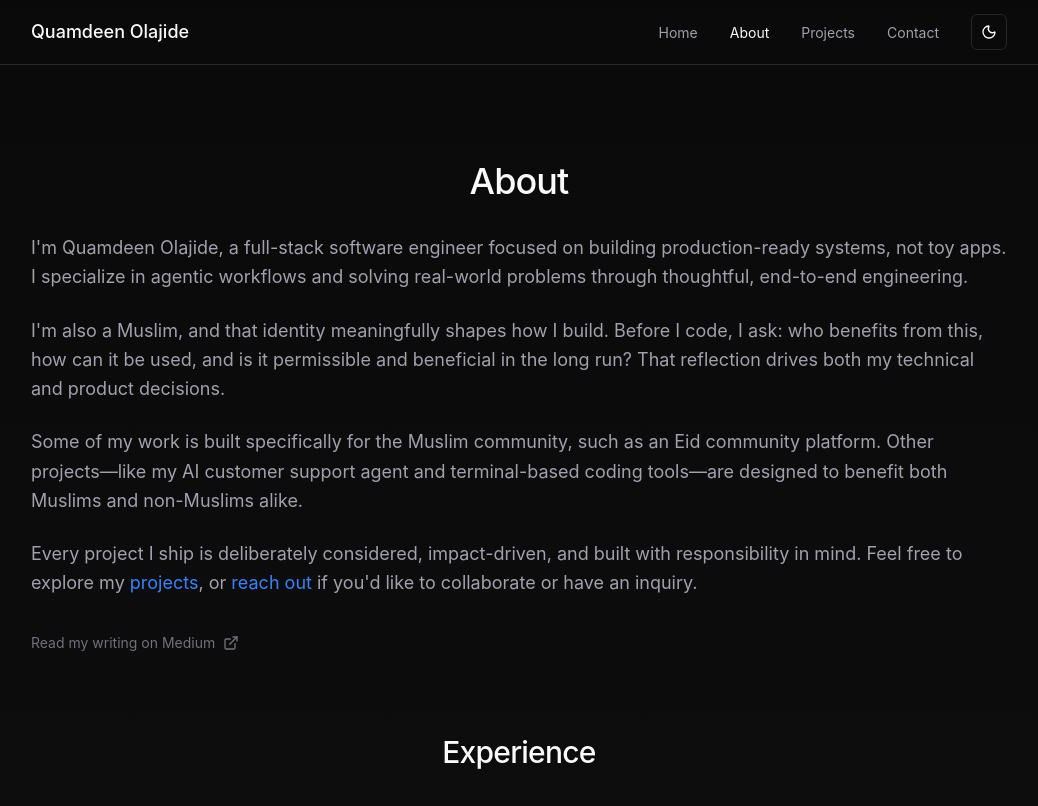
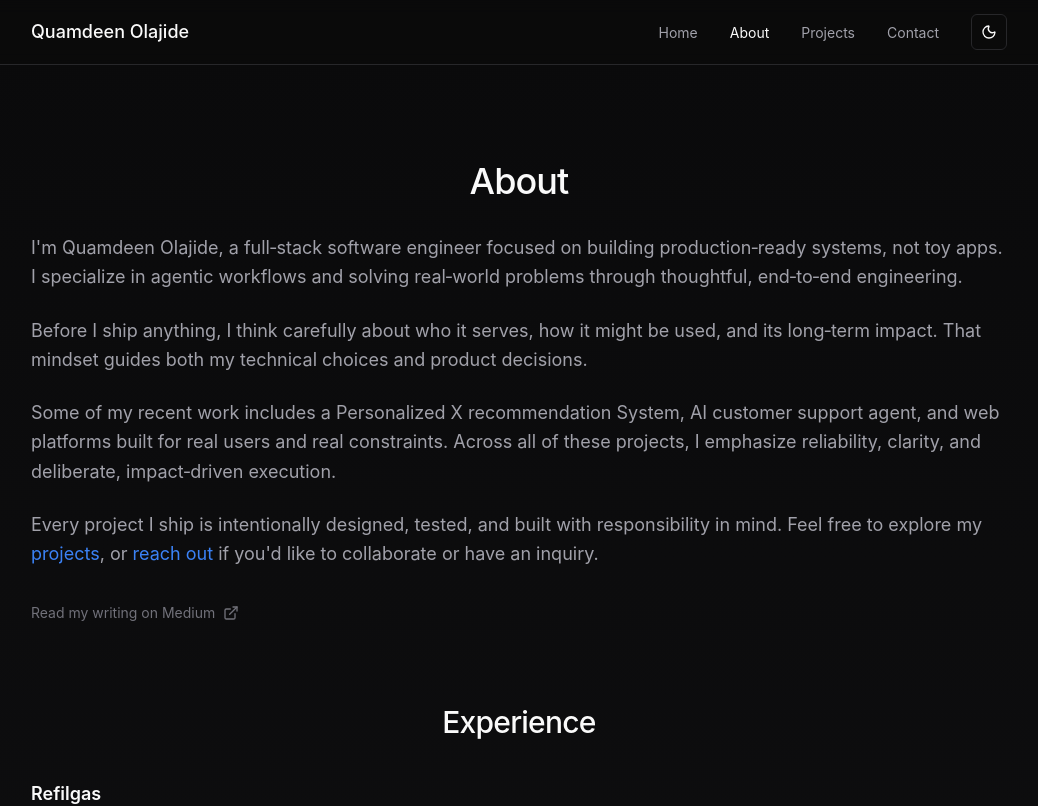
Before and after one commit to QOOlajide/Personal-Portfolio, a Next.js app: page /about in a window 1280 px wide. Shown: the top 806 px of the page, without its empty margins (121-1159 px from the left). Built offline with nearby package versions, Linux system fonts and the light colour scheme.

Commit message:
feat: move Eid to last in AI row, update About Me description

```diff
--- a/app/about/page.tsx
+++ b/app/about/page.tsx
@@ -73,29 +73,29 @@ export default function AboutPage() {
             className="flex flex-col gap-6 text-base leading-relaxed text-[var(--color-foreground-muted)] sm:text-lg"
           >
             <p>
-              I'm Quamdeen Olajide, a full-stack software engineer focused on
-              building production-ready systems, not toy apps. I specialize in
-              agentic workflows and solving real-world problems through
-              thoughtful, end-to-end engineering.
+              I&apos;m Quamdeen Olajide, a full‑stack software engineer focused
+              on building production‑ready systems, not toy apps. I specialize
+              in agentic workflows and solving real‑world problems through
+              thoughtful, end‑to‑end engineering.
             </p>
 
             <p>
-              I'm also a Muslim, and that identity meaningfully shapes how I
-              build. Before I code, I ask: who benefits from this, how can it be
-              used, and is it permissible and beneficial in the long run? That
-              reflection drives both my technical and product decisions.
+              Before I ship anything, I think carefully about who it serves, how
+              it might be used, and its long‑term impact. That mindset guides
+              both my technical choices and product decisions.
             </p>
 
             <p>
-              Some of my work is built specifically for the Muslim community,
-              such as an Eid community platform. Other projects—like my AI
-              customer support agent and terminal-based coding tools—are
-              designed to benefit both Muslims and non-Muslims alike.
+              Some of my recent work includes a Personalized X recommendation
+              System, AI customer support agent, and web platforms built for
+              real users and real constraints. Across all of these projects, I
+              emphasize reliability, clarity, and deliberate, impact‑driven
+              execution.
             </p>
 
             <p>
-              Every project I ship is deliberately considered, impact-driven,
-              and built with responsibility in mind. Feel free to explore my{" "}
+              Every project I ship is intentionally designed, tested, and built
+              with responsibility in mind. Feel free to explore my{" "}
               <Link
                 href="/projects"
                 className="text-[var(--color-accent)] transition-colors duration-[var(--duration-hover)] hover:text-[var(--color-accent-hover)]"
@@ -109,7 +109,7 @@ export default function AboutPage() {
               >
                 reach out
               </Link>{" "}
-              if you'd like to collaborate or have an inquiry.
+              if you&apos;d like to collaborate or have an inquiry.
             </p>
           </motion.div>
 
--- a/app/projects/page.tsx
+++ b/app/projects/page.tsx
@@ -52,23 +52,6 @@ const statusConfig: Record<
 /* ─── AI Projects ─── */
 const aiProjects: Project[] = [
   {
-    slug: "eid-al-fitr-2026",
-    title: "Eid Community Platform",
-    status: "active-development",
-    description:
-      "A full-stack community platform built for the Muslim community, featuring event coordination, community engagement tools, and an AI-powered Islamic Q&A feature using RAG to provide trusted, cited answers.",
-    techStack: [
-      "React",
-      "Node.js",
-      "Express.js",
-      "PostgreSQL",
-      "Redis",
-      "Docker",
-    ],
-    githubUrl: "https://github.com/QOOlajide/Eid-Al-Fitr-2026",
-    demoUrl: undefined,
-  },
-  {
     slug: "headstarter-mcp-project",
     title: "MCP Schedule Meeting Server",
     status: "active-development",
@@ -106,6 +89,23 @@ const aiProjects: Project[] = [
       "An AI-powered customer support system built for Aven, featuring real-time chat and voice Q&A capabilities. Reduced customer support workload by 25%+ through intelligent query handling.",
     techStack: ["Next.js", "TypeScript", "Pinecone", "Vercel"],
     githubUrl: "https://github.com/QOOlajide/headstarter-AvenCustomerSupport",
+    demoUrl: undefined,
+  },
+  {
+    slug: "eid-al-fitr-2026",
+    title: "Eid Community Platform",
+    status: "active-development",
+    description:
+      "A full-stack community platform built for the Muslim community, featuring event coordination, community engagement tools, and an AI-powered Islamic Q&A feature using RAG to provide trusted, cited answers.",
+    techStack: [
+      "React",
+      "Node.js",
+      "Express.js",
+      "PostgreSQL",
+      "Redis",
+      "Docker",
+    ],
+    githubUrl: "https://github.com/QOOlajide/Eid-Al-Fitr-2026",
     demoUrl: undefined,
   },
 ];
```
